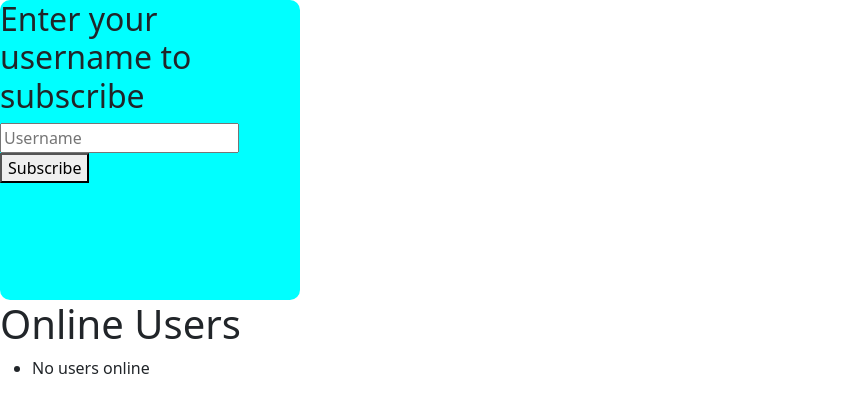
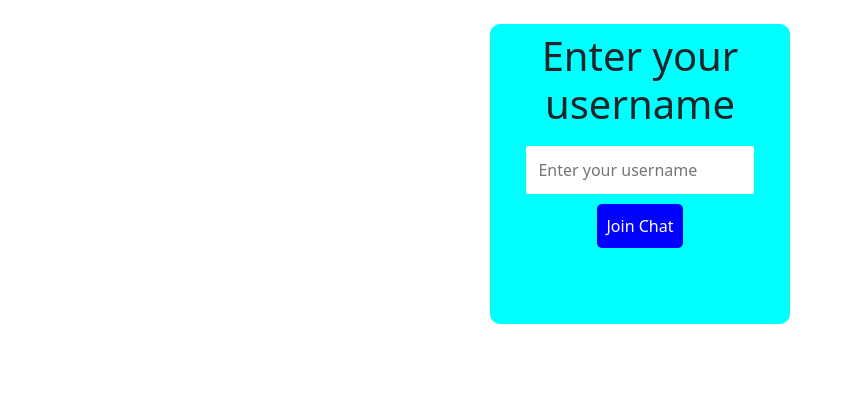
Before and after one commit to 2527DC/React-js-Apps, a React (Vite) app in the folder ChatApplicationFrontEnd/: page / in a window 1280 px wide. Shown: the top 412 px of the page, without its empty margins (0-853 px from the left). Built offline with nearby package versions, Linux system fonts and the light colour scheme.

Commit message:
problem must be resolved

```diff
--- a/ChatApplicationFrontEnd/src/App.jsx
+++ b/ChatApplicationFrontEnd/src/App.jsx
@@ -2,23 +2,30 @@
 import 'bootstrap/dist/css/bootstrap.min.css';
 import ChatApplication from './Component/ChatApplication';
 import { DataProvider } from './Store/Userdata';
-import React, { useEffect } from 'react';
+import React, { useEffect, useState } from 'react';
 import Chat from './ChatApp';
 import GroupChat from './Component/GroupChat';
 import ChatComponent from './Component/Private';
+import Subscribe from './Component/Subscribe';
 
 
 function App() {
 
 
+  const [isSubscribed, setIsSubscribed] = useState(false); // Track subscription state
+
 
   return (
     <>
 
-   {/* <DataProvider>
-   <ChatApplication></ChatApplication>
-   </DataProvider> */}
-<ChatComponent/>
+   <DataProvider  isSubscribed= {isSubscribed}>
+   {
+  isSubscribed ?    <ChatApplication></ChatApplication>:<Subscribe  setIsSubscribed={setIsSubscribed}></Subscribe>
+}
+
+   </DataProvider>
+{/* <ChatComponent/> */}
+
 
 
     </>
--- a/ChatApplicationFrontEnd/src/Component/Private.jsx
+++ b/ChatApplicationFrontEnd/src/Component/Private.jsx
@@ -29,7 +29,7 @@ const ChatComponent = () => {
     console.log('Connected to WebSocket' +frame);
 
     if (sender) {
-      stompClient.subscribe(`/user/${sender}/queue/messages`, onMessageReceived);
+      stompClient.subscribe(`/topic/${sender}/queue/messages`, onMessageReceived);
       setIsSubscribed(true);
       console.log(`Subscribed to /user/${sender}/queue/messages`);
       stompClient.send('/app/request-online-users', {}, {}); // Request online users
--- a/ChatApplicationFrontEnd/src/Component/SideBar.jsx
+++ b/ChatApplicationFrontEnd/src/Component/SideBar.jsx
@@ -8,6 +8,8 @@ import {UserData } from "../Store/Userdata";
 const SideBar = ({onUserSelect}) => {
 
  const {users} = useContext(UserData);
+
+ console.log(users);
 
 
 
--- /dev/null
+++ b/ChatApplicationFrontEnd/src/Component/Subscribe.jsx
@@ -0,0 +1,68 @@
+import { useContext, useRef, useState } from "react";
+import { UserData } from "../Store/Userdata";
+
+const Subscribe = ({setIsSubscribed}) => {
+
+    const usernameRef = useRef(""); // Use a more descriptive name for clarity
+
+     const {setSubName }=useContext(UserData)
+    const handleSubscribe = (e) => {
+        e.preventDefault();
+
+        // Check if username is valid (not an empty string)
+        if (usernameRef.current.value.trim() !== "") {
+            setIsSubscribed(true); // Set subscribed to true after entering username
+            setSubName(usernameRef.current.value)
+            console.log("Subscribed with username:", usernameRef.current.value); // Optional: Log the username
+        } else {
+            alert("Please enter a valid username."); // Optional: Alert for empty username
+        }
+    };
+
+    return (
+        <>
+            <center>
+                <div className="subscribe-section d-flex justify-content-center p-2 mt-4">
+                    <form
+                        onSubmit={handleSubscribe}
+                        style={{
+                            display: "flex",
+                            flexDirection: "column",
+                            alignItems: "center",
+                        }}
+                    >
+                        <h1>Enter your username</h1>
+                        <input
+                            type="text"
+                            ref={usernameRef}
+                            placeholder="Enter your username"
+                            style={{
+                                border: '2px solid white',
+                                borderRadius: '2px',
+                                padding: "10px",
+                                margin: "10px 0",
+                                width: "80%",
+                                fontSize: "16px",
+                            }}
+                        />
+                        <button
+                            type="submit"
+                            style={{
+                                padding: "10px",
+                                backgroundColor: "blue",
+                                color: "white",
+                                border: "none",
+                                borderRadius: "5px",
+                                fontSize: "16px",
+                            }}
+                        >
+                            Join Chat
+                        </button>
+                    </form>
+                </div>
+            </center>
+        </>
+    );
+};
+
+export default Subscribe;
--- a/ChatApplicationFrontEnd/src/Component/chatroom.css
+++ b/ChatApplicationFrontEnd/src/Component/chatroom.css
@@ -30,7 +30,7 @@ footer {
     height: auto;
     word-wrap: break-word;
   }
-
+src/assets/DSC00921.JPG
   .sent {
 
     background-color: #007bff;
--- a/ChatApplicationFrontEnd/src/Store/Userdata.jsx
+++ b/ChatApplicationFrontEnd/src/Store/Userdata.jsx
@@ -1,126 +1,133 @@
-import React, { createContext, useEffect, useState } from 'react';
-import SockJS from 'sockjs-client';
-import Stomp from 'stompjs';
-import axios from 'axios'; // Import Axios for fetching users
+import React, {
+  createContext,
+  useEffect,
+  useState,
+  useCallback,
+  useRef,
+} from "react";
+import SockJS from "sockjs-client";
+import Stomp from "stompjs";
 
 export const UserData = createContext();
 const messageStore = {
   11: [
-    { text: 'Hello, John!', timestamp: '2024-09-11T10:00:30Z', sender: 'user' },
-    { text: 'Hi', timestamp: '2024-09-11T10:01:00Z', sender: 'received' },
+    { text: "Hello, John!", timestamp: "2024-09-11T10:00:30Z", sender: "user" },
+    { text: "Hi", timestamp: "2024-09-11T10:01:00Z", sender: "received" },
   ],
   22: [
-    { text: 'Hi, Jane!', timestamp: '2024-09-11T10:05:30Z', sender: 'user' },
-    { text: 'Hello!', timestamp: '2024-09-11T10:06:00Z', sender: 'received' },
+    { text: "Hi, Jane!", timestamp: "2024-09-11T10:05:30Z", sender: "user" },
+    { text: "Hello!", timestamp: "2024-09-11T10:06:00Z", sender: "received" },
   ],
 };
-const initialUsers = [
-  { id: 11, username: 'John Doe', status: 'online', image: 'src/assets/DSC00927.JPG' },
-  { id: 22, username: 'Jane Smith', status: 'offline', image: 'src/assets/DSC00921.JPG' },
+export const DataProvider = ({ children, isSubscribed }) => {
+  const [users, setUsers] = useState([]);
+  const [message, setMessage] = useState(messageStore);
+  const [groupMessages, setGroupMessages] = useState([]);
+  const [privateMessages, setPrivateMessages] = useState([]);
+  const [isConnected, setIsConnected] = useState(false);
+  const [subName, setSubName] = useState("");
 
-];
-
-export const DataProvider = ({ children }) => {
-  const [users, setUsers] = useState(initialUsers);
-  const [stompClient, setStompClient] = useState(null);
-  const [isConnected, setIsConnected] = useState(false);
-  const [message, setMessage] = useState(messageStore);
-  const [groupmessages, setGroupMessages] = useState([]);
-  const [privateMessages, setPrivateMessages] = useState([]);
-  let currentUser =null;
-  // Fetch users from the backend API
-  useEffect(() => {
-    const fetchUsers = async () => {
-      try {
-        const response = await axios.get('http://localhost:8080/getUsers');
-        const combinedUsers = [...initialUsers, ...response.data];
-        setUsers(combinedUsers);
-      } catch (error) {
-        console.error('Error fetching users:', error);
-      }
-    };
-
-    fetchUsers();
-  }, []);
+  const stompClientRef = useRef(null); // WebSocket client reference
+  const currentUser = useRef(null); // Store current user reference
 
   // WebSocket connection function
   useEffect(() => {
-    const connect =()=>{
+    const connect = () => {
+      const socket = new SockJS("http://localhost:8080/ws");
+      const client = Stomp.over(socket);
 
+      client.connect(
+        { username: subName },
+        (frame) => {
+          console.log("Connected: " + frame);
+          setIsConnected(true);
+          stompClientRef.current = client;
 
-      const socket = new SockJS('http://localhost:8080/ws');
-      const client = Stomp.over(socket);
-      client.connect({}, (frame) => {
-        console.log('Connected: ' + frame);
-        setIsConnected(true);
-        setStompClient(client);
+          // Subscribe to online users topic
+          client.subscribe("/topic/onlineUsers", (message) => {
+            const onlineUsers = JSON.parse(message.body);
+            console.log("Online Users:", onlineUsers);
+            setUsers(onlineUsers);
+          });
 
-        // Subscribe to messages
-        const subscription = client.subscribe('/topic/messages', (message) => {
-          const newMessage = JSON.parse(message.body);
+          // Send request to get initial online users
+          client.send("/app/getOnlineUsers", {}, {});
 
-         setGroupMessages((prevMessages) => [...prevMessages, newMessage]);
-          // Update message state
-          // setMessage((prevMessages) => ({
-          //   ...prevMessages,
-          //   [newMessage.receiverId]: [
-          //     ...(prevMessages[newMessage.receiverId]||[] ),
-          //     newMessage,
-          //   ],
-          // }));
+          // Subscribe to group messages
+          const groupSubscription = client.subscribe("/topic/messages", (message) => {
+            const newMessage = JSON.parse(message.body);
+            setGroupMessages((prevMessages) => [...prevMessages, newMessage]);
+          });
 
-        });
+          // Subscribe to private messages for current user
+          const privateSubscription = client.subscribe(
+            `/user/${currentUser.current}/queue/messages`,
+            (message) => {
+              const newMessage = JSON.parse(message.body);
+              setPrivateMessages((prevMessages) => [...prevMessages, newMessage]);
+            }
+          );
 
-        client.subscribe(`/user/${currentUser}/queue/messages`, (message) => {
-          const newMessage = JSON.parse(message.body);
-          setPrivateMessages((prevMessages) => [...prevMessages, newMessage]);
-        })
+          // Cleanup function
+          return () => {
+            groupSubscription.unsubscribe();
+            privateSubscription.unsubscribe();
+          };
+        },
+        (error) => {
+          console.error("Error connecting: " + error);
+          setIsConnected(false);
+        }
+      );
+    };
 
-
-        // Cleanup function to unsubscribe
-        return () => {
-          subscription.unsubscribe();
-        };
-      }, (error) => {
-        console.error('Error connecting: ' + error);
-        setIsConnected(false);
-      });
-
+    if (isSubscribed && subName && !isConnected) {
+      connect(); // Only connect when subscribed and subName is set
     }
 
-    connect()
-
     return () => {
-      if (isConnected && client) {
-        client.disconnect(() => {
-          console.log('Disconnected');
+      if (stompClientRef.current && isConnected) {
+        stompClientRef.current.disconnect(() => {
+          console.log("Disconnected");
           setIsConnected(false);
         });
       }
     };
-
-  }, []);
+  }, [isSubscribed, subName, isConnected]);
 
   // Send message function
-  const sendMessage = (chatMessage) => {
-    if (stompClient && isConnected) {
-      stompClient.send('/app/send', {}, JSON.stringify(chatMessage));
+  const sendMessage = useCallback(
+    (chatMessage) => {
+      if (stompClientRef.current && isConnected) {
+        stompClientRef.current.send("/app/send", {}, JSON.stringify(chatMessage));
+      }
+    },
+    [isConnected]
+  );
 
-      // Optimistically update message store for the sender if needed
-    }
-  };
-  const sendPrivateMessage = (chatMessage ,user) => {
-
-    currentUser=user
-    if (stompClient && isConnected) {
-      stompClient.send('/app/send-private', {}, JSON.stringify(chatMessage));
-
-      // Optimistically update message store for the sender if needed
-    }
-  };
+  // Send private message function
+  const sendPrivateMessage = useCallback(
+    (chatMessage, user) => {
+      currentUser.current = user;
+      if (stompClientRef.current && isConnected) {
+        stompClientRef.current.send("/app/send-private", {}, JSON.stringify(chatMessage));
+      }
+    },
+    [isConnected]
+  );
 
   return (
-    <UserData.Provider value={{ message, users, groupmessages,sendMessage ,privateMessages ,sendPrivateMessage}}>
+    <UserData.Provider
+      value={{
+        message,
+        users,
+        groupMessages,
+        sendMessage,
+        privateMessages,
+        sendPrivateMessage,
+        setSubName,
+      }}
+    >
       {children}
     </UserData.Provider>
   );
```
Also changed, not shown: ChatApplicationFrontEnd/src/Component/ChatApplication.jsx (line endings or trailing spaces).
